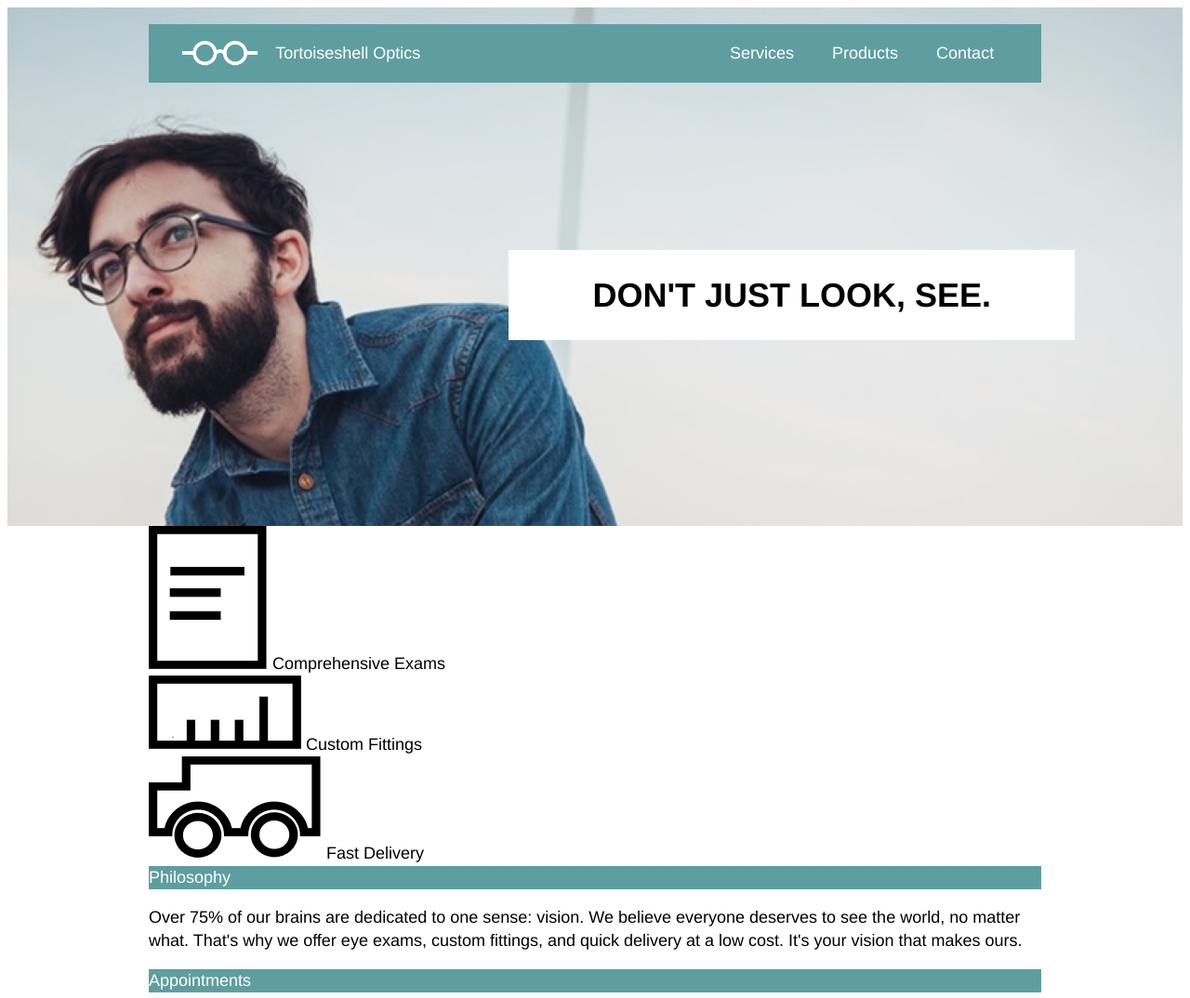
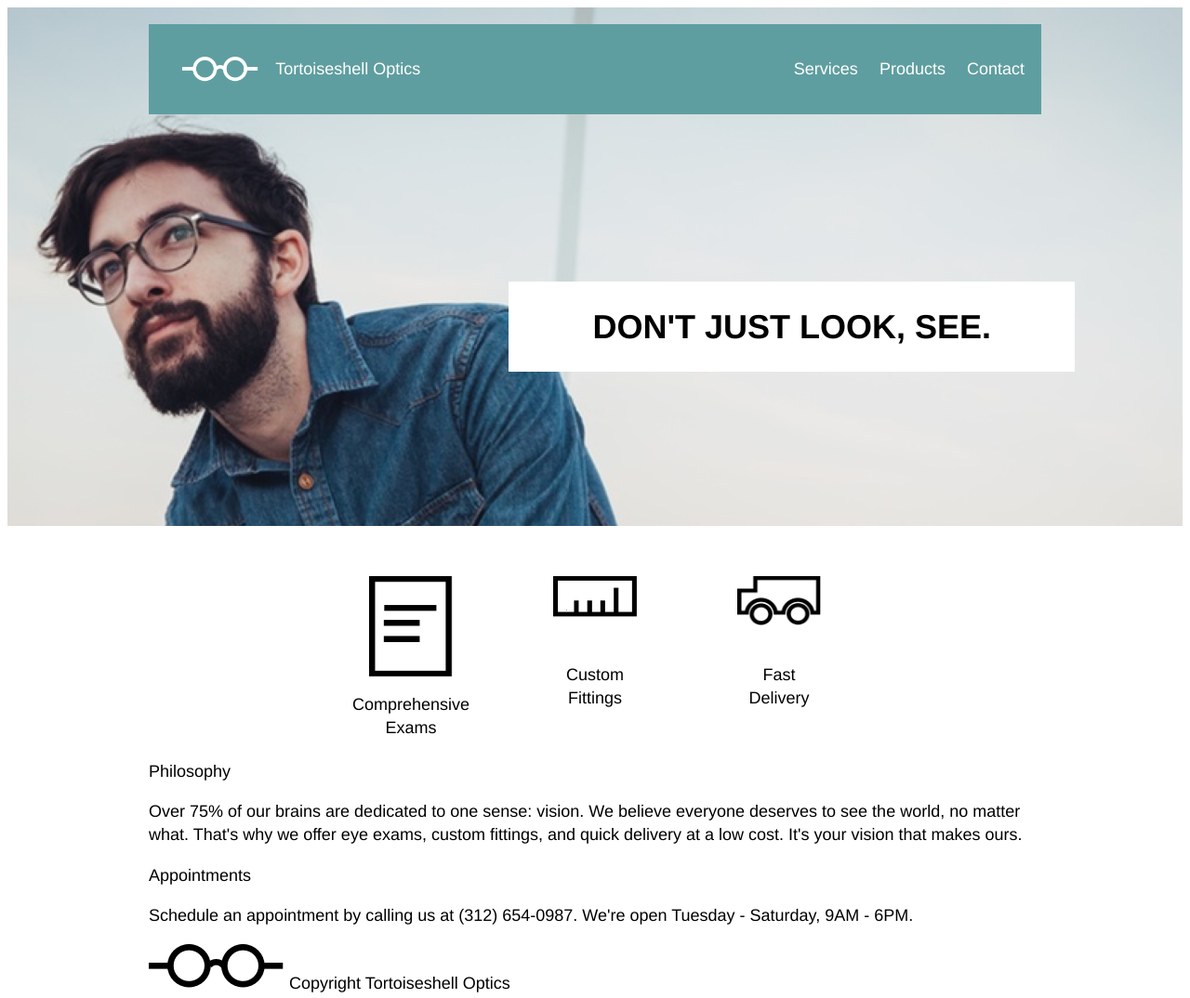
Before and after one commit to auberdream/Tortoiseshell-Optics, a plain HTML site: page index.html in a window 1280 px wide. Shown: the top 1074 px of the page at 93% size. Drawn offline with Linux system fonts and the light colour scheme.

Commit message:
fixed nav bar issue

```diff
--- a/Resources/stylesheet.css
+++ b/Resources/stylesheet.css
@@ -35,26 +35,36 @@ h1 {
 
 /*Header*/
 
+nav {
+  padding: 1rem 0;
+  background-color: cadetblue;
+  color: white;
+  display: flex;
+  align-items: center;
+  justify-content: space-between;
+}
+
 .header {
   width: 100%;
-  background-color: cadetblue;
   display: flex;
   align-items: center;
-  color: white;
 }
 
 .header img {
   height: 1.5rem;
-  padding: 1rem 1rem 1rem 2rem;
+  margin-left: 2rem;
+  margin-right: 1rem;
 }
 
-.navitemfirst {
-  margin-left: 26vw;
-  padding-right: 2rem;
+.menu {
+  display: flex;
+  align-items: center;
+  margin-left: -50rem;
 }
 
-.navitem {
-  padding-right: 2rem;
+ul li {
+  margin-right: 1rem;
+  display: inline;
 }
 
 /*banner text*/
@@ -70,4 +80,30 @@ h1 {
   margin-right: -2rem;
 }
 
-/*
+/*Main Content*/
+
+.contentcontainer {
+  display: flex;
+  justify-content: center;
+  flex-direction: row;
+}
+
+.item {
+  display: flex;
+  flex-direction: column;
+  justify-content: space-between;
+  align-items: center;
+  text-align: center;
+  margin: 3rem;
+  width: 5rem;
+  height: 8rem;
+}
+
+.item img {
+  width: 5rem;
+  margin-bottom: 1rem;
+}
+
+ .item img .papericon {
+   width: 3.5rem;
+ }
--- a/index.html
+++ b/index.html
@@ -9,17 +9,20 @@
 
 <!--Banner and header-->
   <div class="banner">
-    <div class="container">
+    <nav class="container">
       <div class="header">
         <img src="./Resources/Images/logo-white.png">
         <span>Tortoiseshell Optics</span>
-        <nav>
-          <span class="navitemfirst">Services</span>
-          <span class="navitem">Products</span>
-          <span class="navitem">Contact</span>
+      </div>
+      <div class="menu">
+        <ul>
+          <li>Services</li>
+          <li>Products</li>
+          <li>Contact</li>
+        </ul>
+      </div>
     </nav>
-      </div>
-    </div>
+
 
     <div class="flex container">
         <h1>Don't just look, see.</h1>
@@ -28,22 +31,22 @@
 
 <!--Main Content-->
 
-  <div class="container">
-    <div class="items">
+  <div class="contentcontainer">
     <div class="item">
-        <img src="./Resources/Images/paper-icon.png">
+      <img src="./Resources/Images/paper-icon.png" class="papericon">
       <span>Comprehensive Exams</span>
     </div>
-      <div class="item">
-        <img src="./Resources/Images/ruler-icon.png">
+    <div class="item flex">
+      <img src="./Resources/Images/ruler-icon.png" class="rulericon">
       <span>Custom Fittings</span>
     </div>
-      <div class="item">
-        <img src="./Resources/Images/truck-icon.png">
+    <div class="item flex">
+      <img src="./Resources/Images/truck-icon.png" class="truckicon">
       <span>Fast Delivery</span>
     </div>
   </div>
 
+  <div class="container">
     <div class="textcontent">
       <div class="info1">
         <span class="header">Philosophy</span>
@@ -52,6 +55,7 @@
       <div class="info2">
         <span class="header">Appointments</span>
         <p>Schedule an appointment by calling us at (312) 654-0987. We're open Tuesday - Saturday, 9AM - 6PM.</p>
+      </div>
     </div>
   </div>
 
```
Lines whose indentation alone changed are shown as unchanged.
